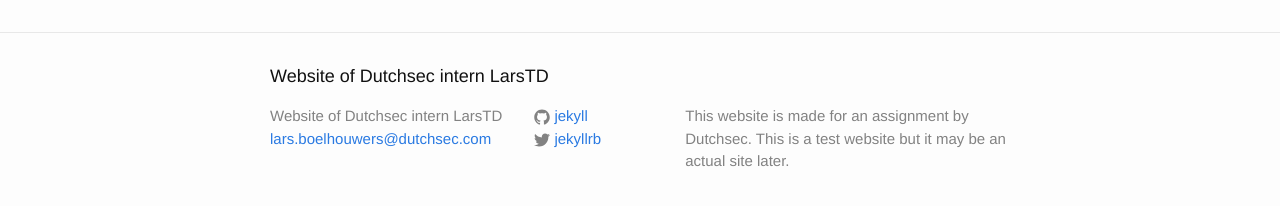
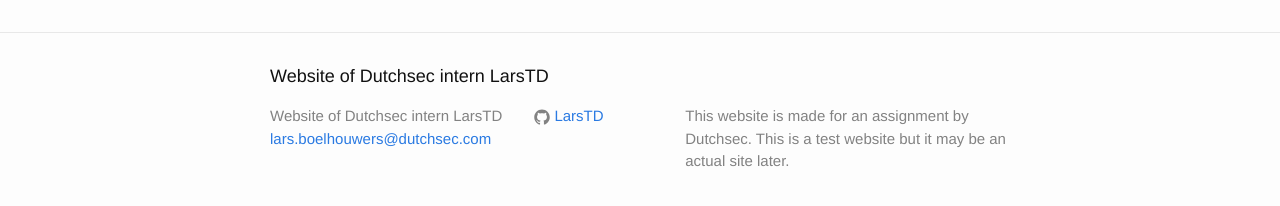
Before and after one commit to LarsTD/LarsTD.github.io, a Jekyll site: the page built from index.html, in a window 1280 px wide. Shown: the part 264-470 px from the top of the page. Built offline with Jekyll 4.4.1, drawn with Linux system fonts in a browser that asks for light colours.

Commit message:
New site

```diff
--- a/_config.yml
+++ b/_config.yml
@@ -12,9 +12,8 @@
  This website is made for an assignment by Dutchsec.
  This is a test website but it may be an actual site later.
 baseurl: "" # the subpath of your site, e.g. /blog
-url: "http://yourdomain.com" # the base hostname & protocol for your site
-twitter_username: jekyllrb
-github_username:  jekyll
+url: "http://larstd.github.io" # the base hostname & protocol for your site
+github_username:  LarsTD
 
 # Build settings
 markdown: kramdown
```
Also changed, not shown: 1 other file.
